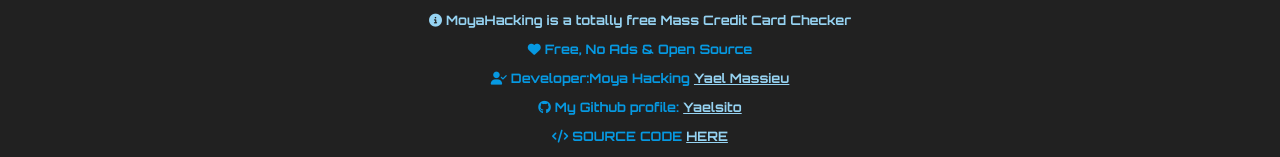
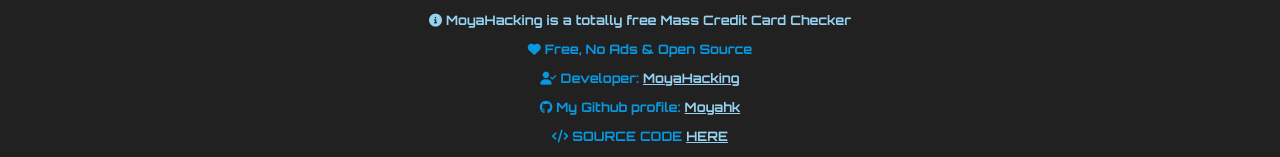
Before and after one commit to moyahk/clone-checker, a plain HTML site: page index.html in a window 1280 px wide. Shown: the part 509-666 px from the top of the page. Drawn offline with Linux system fonts and the light colour scheme.

Commit message:
Update index.html

```diff
--- a/index.html
+++ b/index.html
@@ -73,16 +73,16 @@
         <i class="fa-solid fa-heart"></i> Free, No Ads & Open Source
       </p>
       <p class="boldy">
-        <i class="fa-solid fa-user-check"></i> Developer:Moya Hacking
-        <a href="https://yael.pages.dev/" target="_blank">Yael Massieu</a>
+        <i class="fa-solid fa-user-check"></i> Developer:
+        <a href="https://t.me/universallxxx" target="_blank">MoyaHacking</a>
       </p>
       <p class="boldy">
         <i class="fa-brands fa-github"></i> My Github profile:
-        <a href="https://github.com/yaelsito" target="_blank">Yaelsito</a>
+        <a href="https://github.com/moyahk" target="_blank">Moyahk</a>
       </p>
       <p class="boldy">
         <i class="fa-solid fa-code"></i> SOURCE CODE
-        <a href="https://github.com/yaelsito/YaelChecker" target="_blank"
+        <a href="https://github.com/moyahk" target="_blank"
           >HERE</a
         >
       </p>
```
